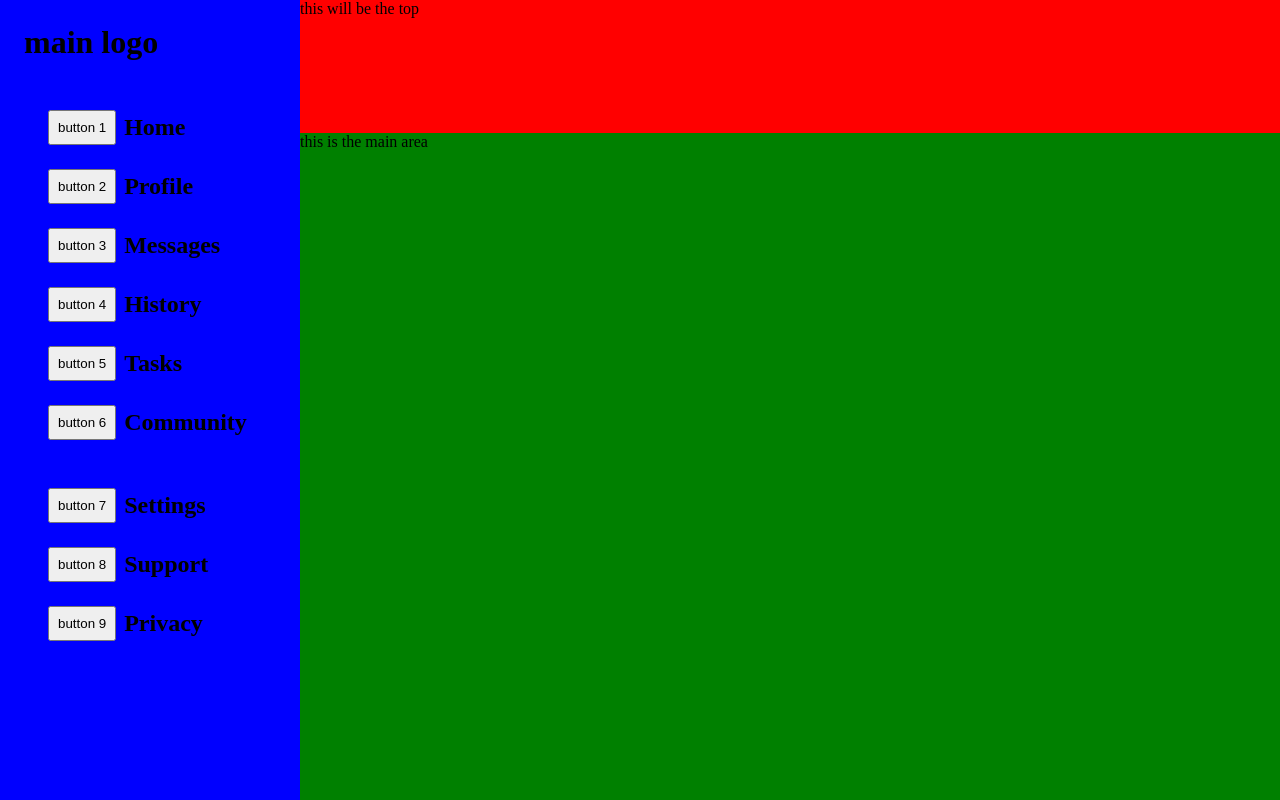
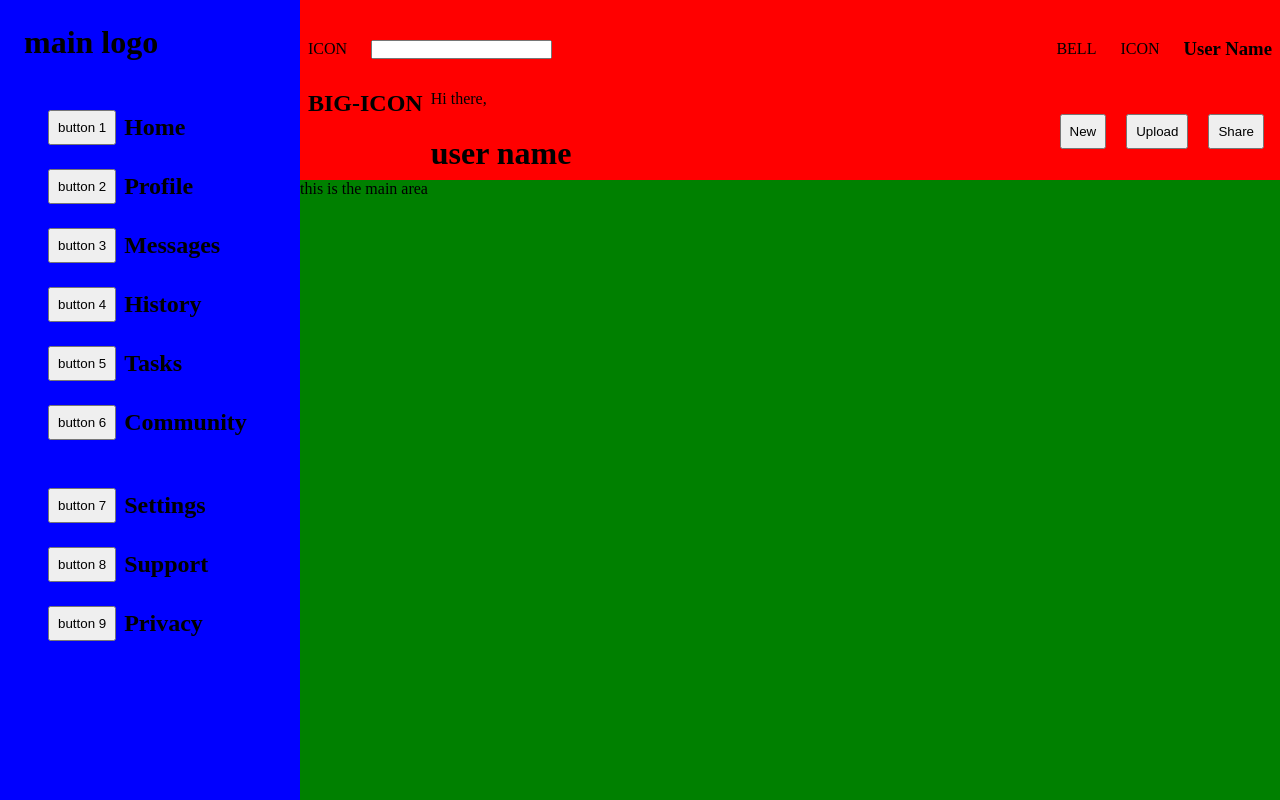
Before and after one commit to arslonga83/admin_dashboard, a plain HTML site: page index.html in a window 1280 px wide. Drawn offline with Linux system fonts and the light colour scheme.

Commit message:
basic elements and layout of header section

```diff
--- a/index.html
+++ b/index.html
@@ -46,7 +46,29 @@
             </div>
         </div>
         <div class="header">
-            <p>this will be the top</p>
+            <div class="row1">
+                <div class="search">
+                    <p>ICON</p>
+                    <input type="search" name="search" id="search">
+                </div>
+                <div class="top-right">
+                    <p>BELL</p>
+                    <p>ICON</p>
+                    <h3>User Name</h3>
+                </div>
+            </div>
+            <div class="row2">
+                <div class="name">
+                    <h2>BIG-ICON</h2>
+                    <p>Hi there,</p>
+                    <h1>user name</h1>
+                </div>
+                <div class="header-buttons">
+                    <button>New</button>
+                    <button>Upload</button>
+                    <button>Share</button>
+                </div>
+            </div>
         </div>
         <div class="main">
             <p>this is the main area</p>
--- a/style.css
+++ b/style.css
@@ -39,6 +39,54 @@
 
 .header {
     background-color: red;
+    display: grid;
+    grid-template-rows: 1fr 1fr;
+    padding: 8px;
+}
+
+.row1 {
+    display: flex;
+    justify-content: space-between;
+}
+
+.search {
+    display: flex;
+    gap: 24px;
+    align-items: center;
+}
+
+.top-right {
+    display: flex;
+    gap: 24px;
+    align-items: center;
+}
+
+.row2 {
+    display: flex;
+    justify-content: space-between;
+    align-items: center;
+}
+
+.name {
+    display: grid;
+    grid-template-rows: 1fr 1fr;
+    grid-template-columns: 1fr 2fr;
+    gap: 8px;
+}
+
+.name h2 {
+    display: grid;
+    grid-rows: 1 / 3;
+}
+
+.name p, .name h1 {
+    display: grid;
+    grid-column: 2 / 3;
+}
+
+.header-buttons button {
+    padding: 8px;
+    margin: 8px;
 }
 
 .main {
```
